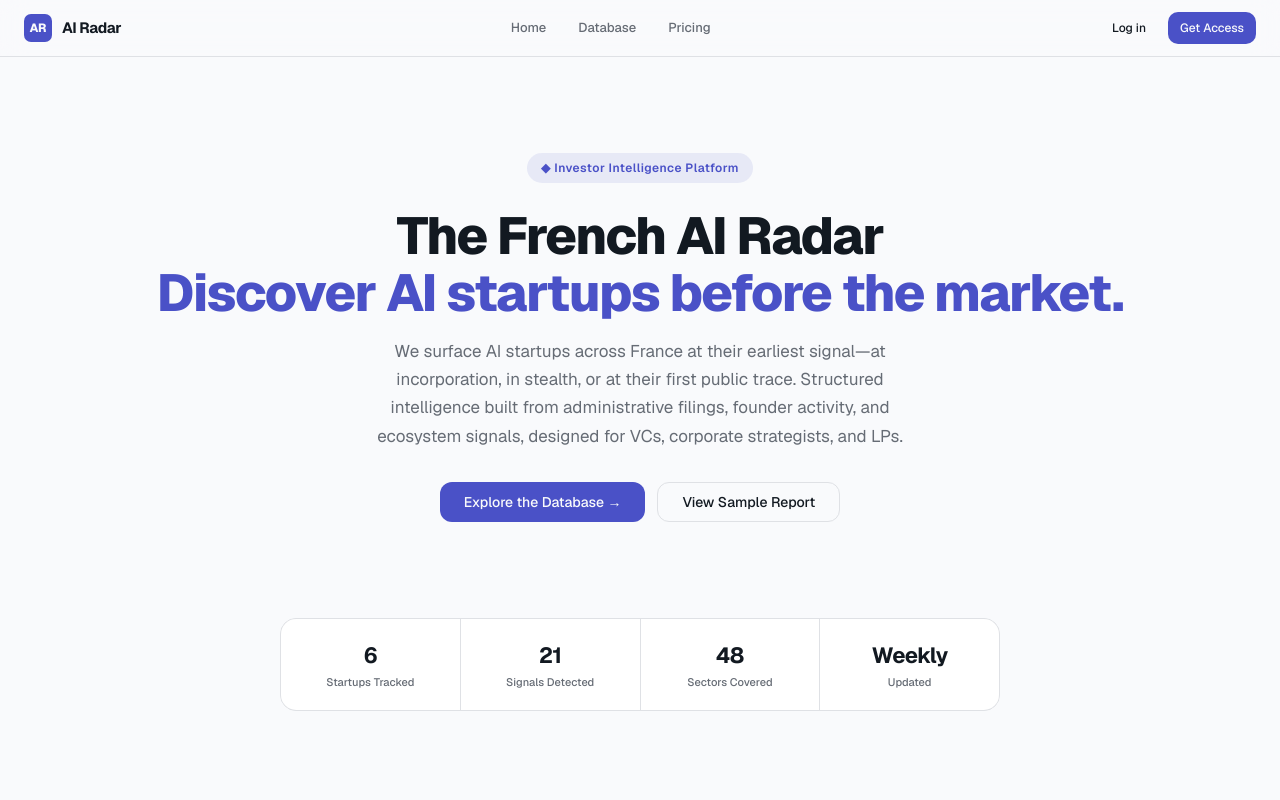
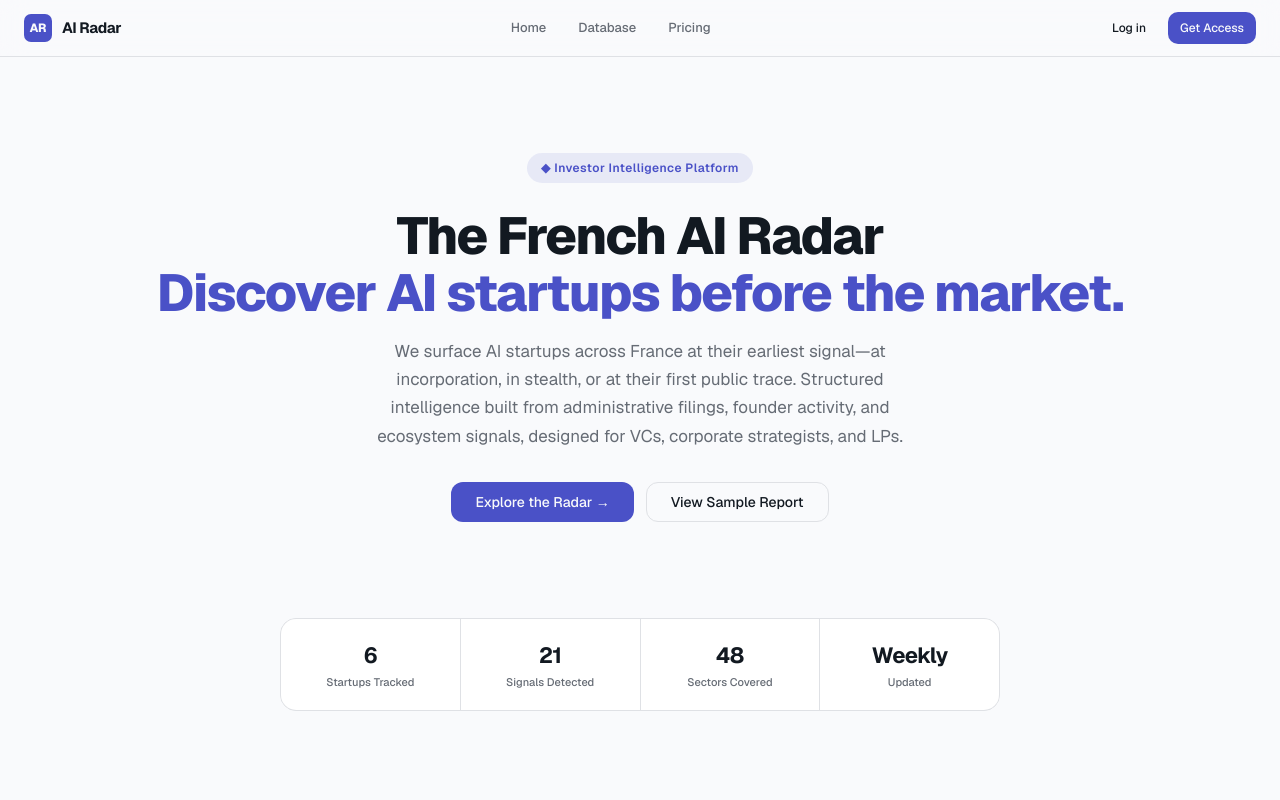
Before and after one commit to chobrien99-svg/France-AI-Radar, a Next.js app: page / in a window 1280 px wide. Shown: the top 800 px of the page. Built offline with nearby package versions, Linux system fonts and the light colour scheme.

Commit message:
Change link text from 'Explore the Database' to 'Explore the Radar'

```diff
--- a/app/page.tsx
+++ b/app/page.tsx
@@ -130,7 +130,7 @@
 
           <div className="flex items-center justify-center gap-3">
             <Button size="lg" asChild>
-              <Link href="/database">Explore the Database →</Link>
+              <Link href="/database">Explore the Radar →</Link>
             </Button>
             <Button size="lg" variant="outline" asChild>
               <Link href="/startup/novamind-ai">View Sample Report</Link>
```
